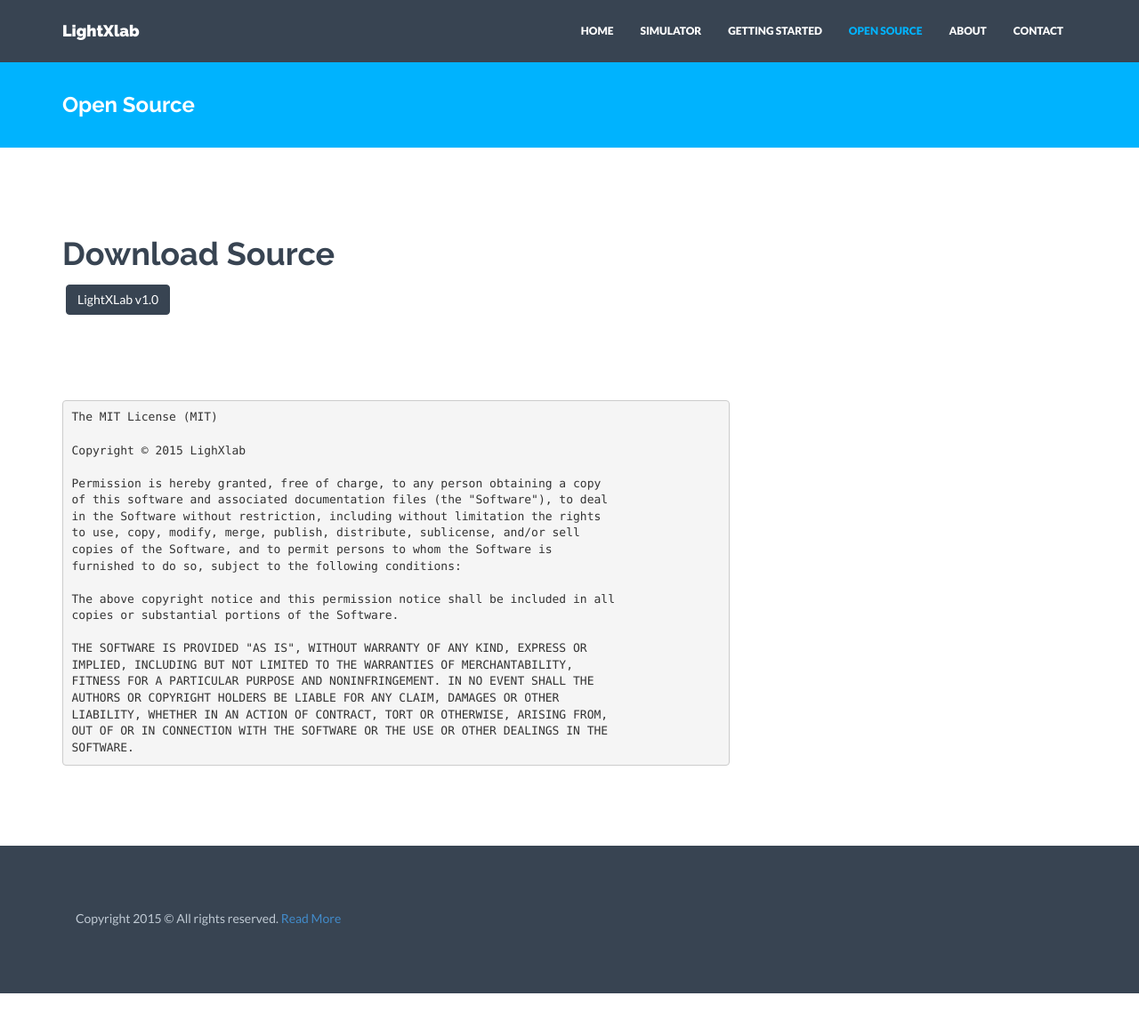
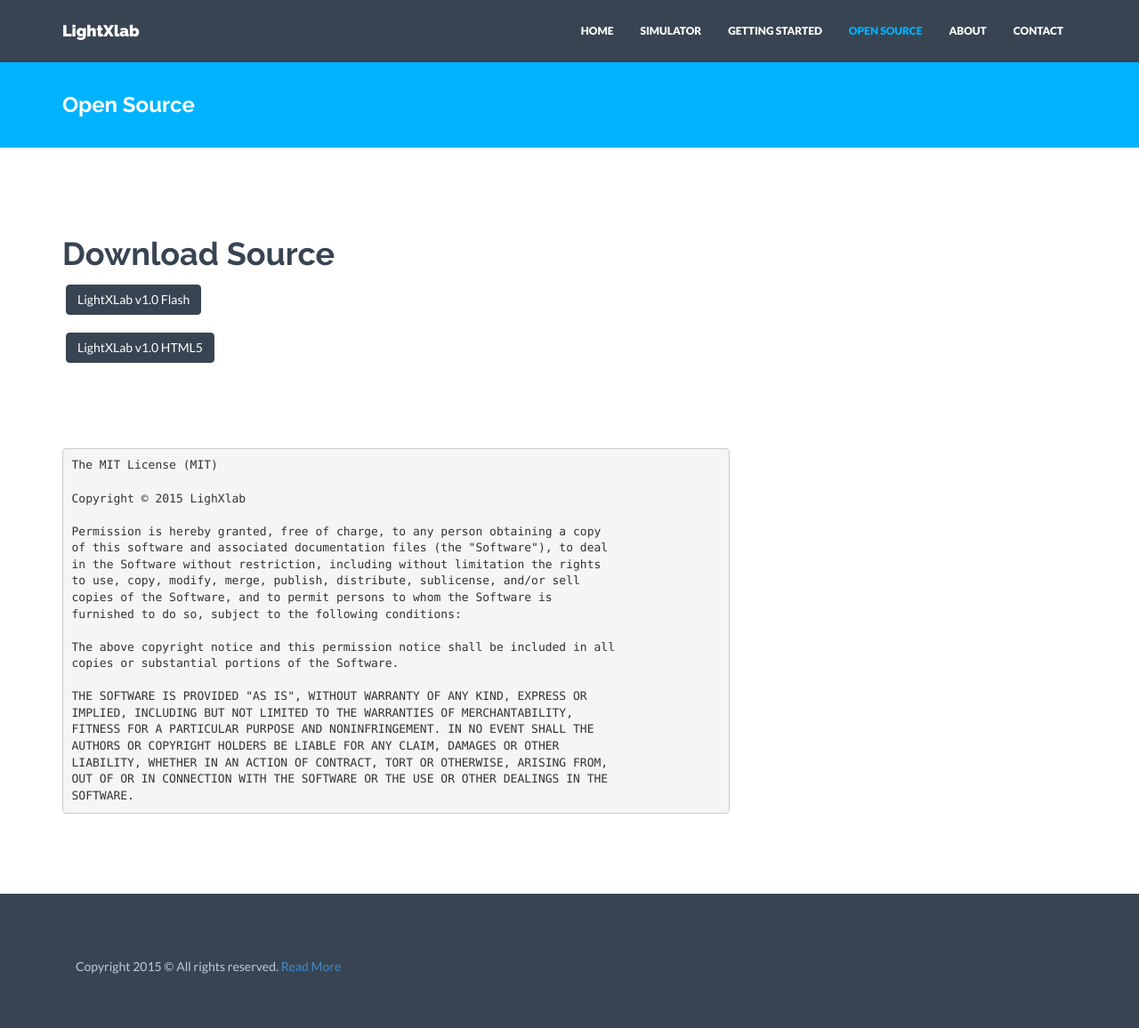
Before and after one commit to satu0king/LightXlab, a Jekyll site: the page built from open source.html, in a window 1280 px wide and 1171 px high. Shown: the top 1156 px of the window at 89% size. Built offline with Jekyll 4.4.1, drawn with Linux system fonts in a browser that asks for light colours; nearby versions of some CDN libraries.

Commit message:
Update open source.html

```diff
--- a/open source.html
+++ b/open source.html
@@ -8,7 +8,8 @@
         <div class="col-lg-8">
 
                 <h1> Download Source </h1>
-                  <p><a href="{{ "/lightxlab v1.0.fla" | prepend: site.baseurl }}" class="btn btn-theme">LightXLab v1.0</a></p>
+                  <p><a href="{{ "/lightxlab v1.0.fla" | prepend: site.baseurl }}" class="btn btn-theme">LightXLab v1.0 Flash</a></p>
+            <p><a href="{{ "https://github.com/satu0king/lightxlabHTML5" }}" class="btn btn-theme">LightXLab v1.0 HTML5</a></p>
 
         </div>
     </div>
```
